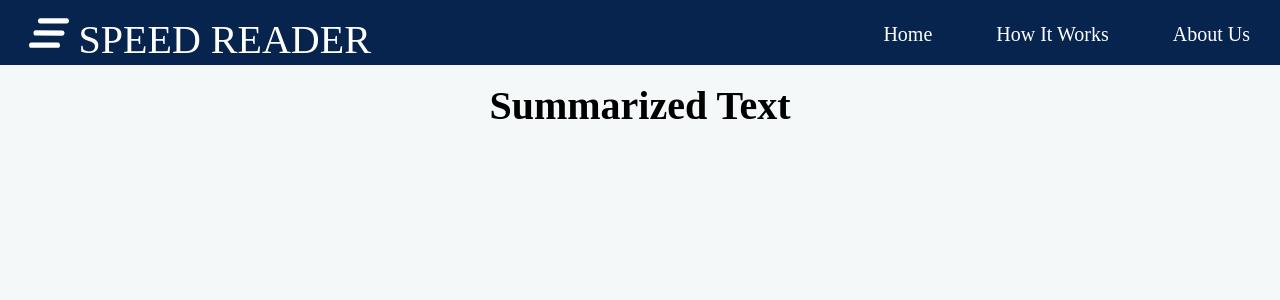
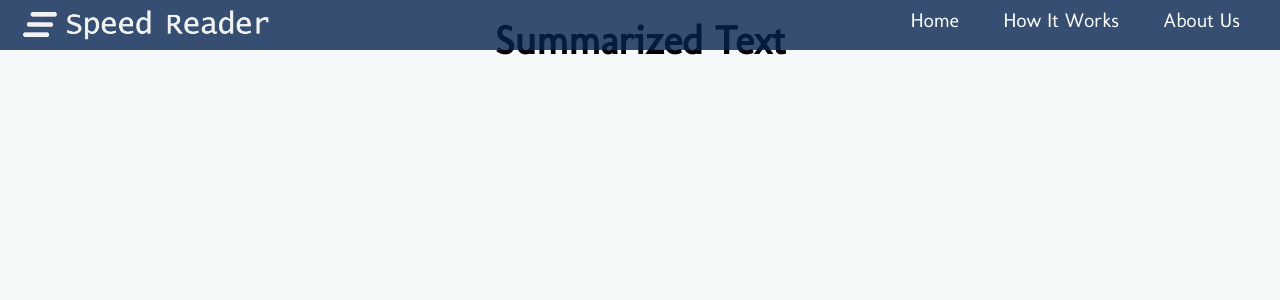
Before and after one commit to UwemEkong/CuseHacks, a Flask app: template website/templates/results.html in a window 1280 px wide. Shown: the top 300 px of the page. Run offline with Flask 2, Linux system fonts and the light colour scheme; the template is opened without the code that fills it, so the values that code supplies are empty.

Commit message:
Added navbar to results.

```diff
--- a/website/static/resultsstyles.css
+++ b/website/static/resultsstyles.css
@@ -8,7 +8,56 @@ p { font-family: Molengo; font-size: 25px; font-style: normal; font-variant: nor
 blockquote { font-family: Molengo; font-size: 21px; font-style: normal; font-variant: normal; font-weight: 400; line-height: 30px; }
 pre { font-family: Molengo; font-size: 13px; font-style: normal; font-variant: normal; font-weight: 400; line-height: 18.5714px; }
 
-
+/*Navigation bar start*/
+body {
+    margin: 0;
+    padding: 0;
+}
+.navbar {
+    background-color: #07244F;
+    position: fixed;
+    top: 0;
+    overflow: hidden;
+    width: 100%;
+    padding: 8px 20px;
+    opacity: 0.8;
+    float: right;
+}
+.navbar a{
+    color: white;
+    padding: 20px;
+    text-decoration: none;
+    vertical-align: middle;
+}
+#navb a:hover{
+    color: #97a8c2;
+}
+.logo a{
+    font-size: 15px;
+    font-family: Minimal;
+    float: left;
+    padding: 5px;
+    padding-right: 10px;
+    color: #94fefe;
+}
+#navb{
+    font-size: 15px;
+    font-family: Molengo;
+    float: right;
+    padding-right: 40px;
+}
+#intro h1{
+    color: white;
+    display: table-cell;
+    text-align: center;
+    vertical-align: middle;
+    font-family: Molengo;
+}
+img{
+    width: 250px;
+    float:left;
+}
+/*Navigation bar end*/
 
 .icon img{
     height: 100px;
@@ -105,8 +154,3 @@ a:hover
     color: #F4F8F9;
     transition: 0.5s;
 }
-
-img{
-    width: 40px;
-    height: 40px;
-}
--- a/website/templates/results.html
+++ b/website/templates/results.html
@@ -5,19 +5,18 @@
         <meta name="viewport" content="width=device-width, initial-scale=1"/>
         <title> Speed Reader</title>
         <link rel="stylesheet" href="{{ url_for('static', filename='resultsstyles.css') }}">
+        <link rel="stylesheet" type="text/css" href="//fonts.googleapis.com/css?family=Molengo"/>
     </head>
-    <header>
-        <h1><img src="{{url_for('static', filename='dashes.svg')}}" /><span> SPEED READER</span></h1>
-       <!-- <img src="{{url_for('static', filename='dashes.svg')}}" />-->
-            <nav>
-                <ul>
-                    <li><a href="/">Home</a></li>
-                    <li><a href="howitworks">How It Works</a></li>
-                    <li><a href="aboutus">About Us</a></li>
-                </ul>
-            </nav>
 
-    </header>
+
+        <nav class="navbar">
+            <span id="navb"><a href="/">Home</a>
+            <a href="/howitworks" id='hiw'>How It Works</a>
+            <a href="/aboutus" id='aboutus'>About Us</a></span>
+            <img src="{{url_for('static', filename='logo_sr.png')}}" />
+        </nav>
+
+
     <title></title>
     <body>
         <h2 style="color:black;text-align:center">Summarized Text</h1>
```
Also changed, not shown: website/static/hiwstyles.css (+4 -7 lines), website/static/homestyles.css (+5 -3 lines), website/templates/index.html (+8 -10 lines).
